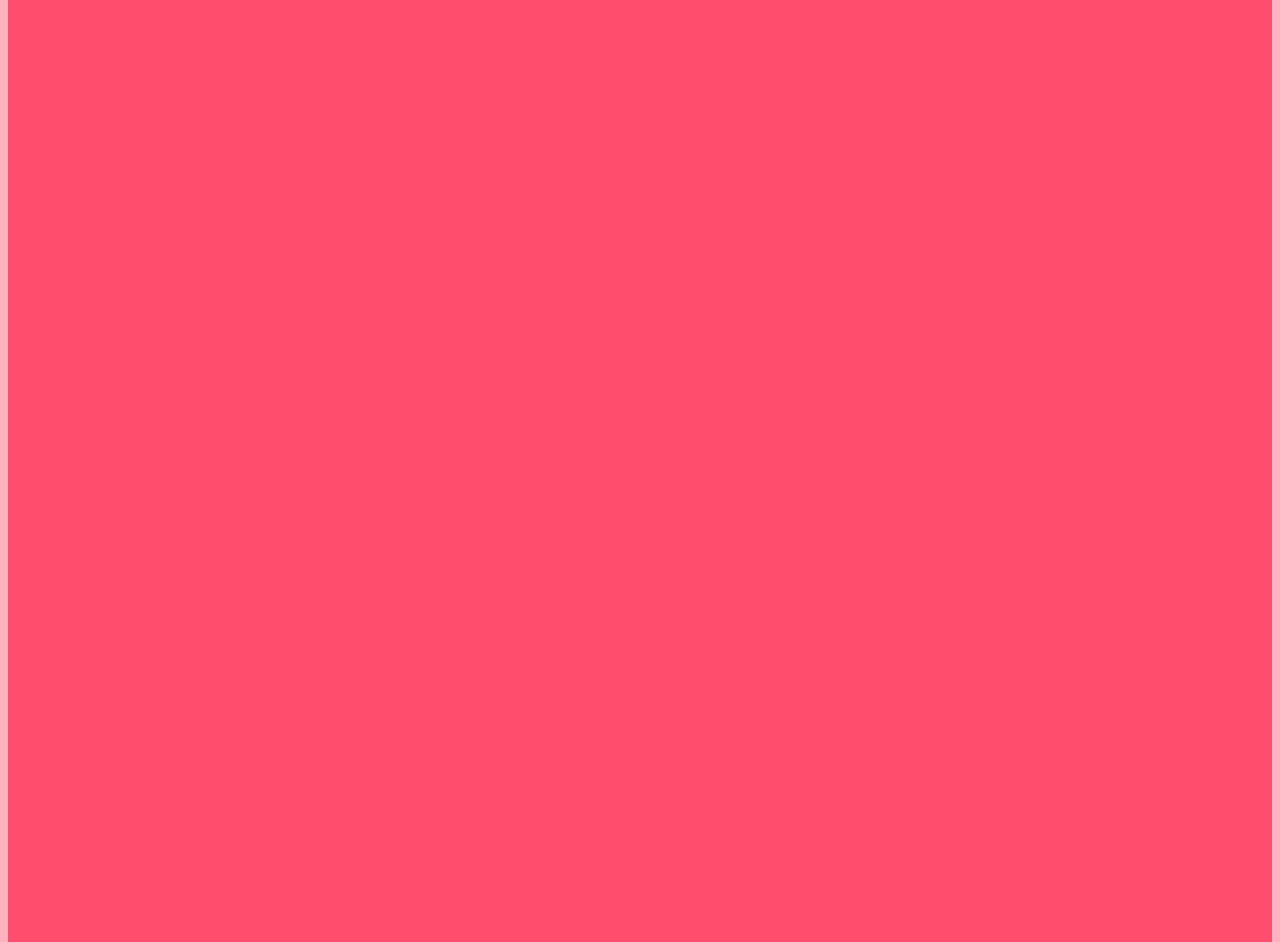
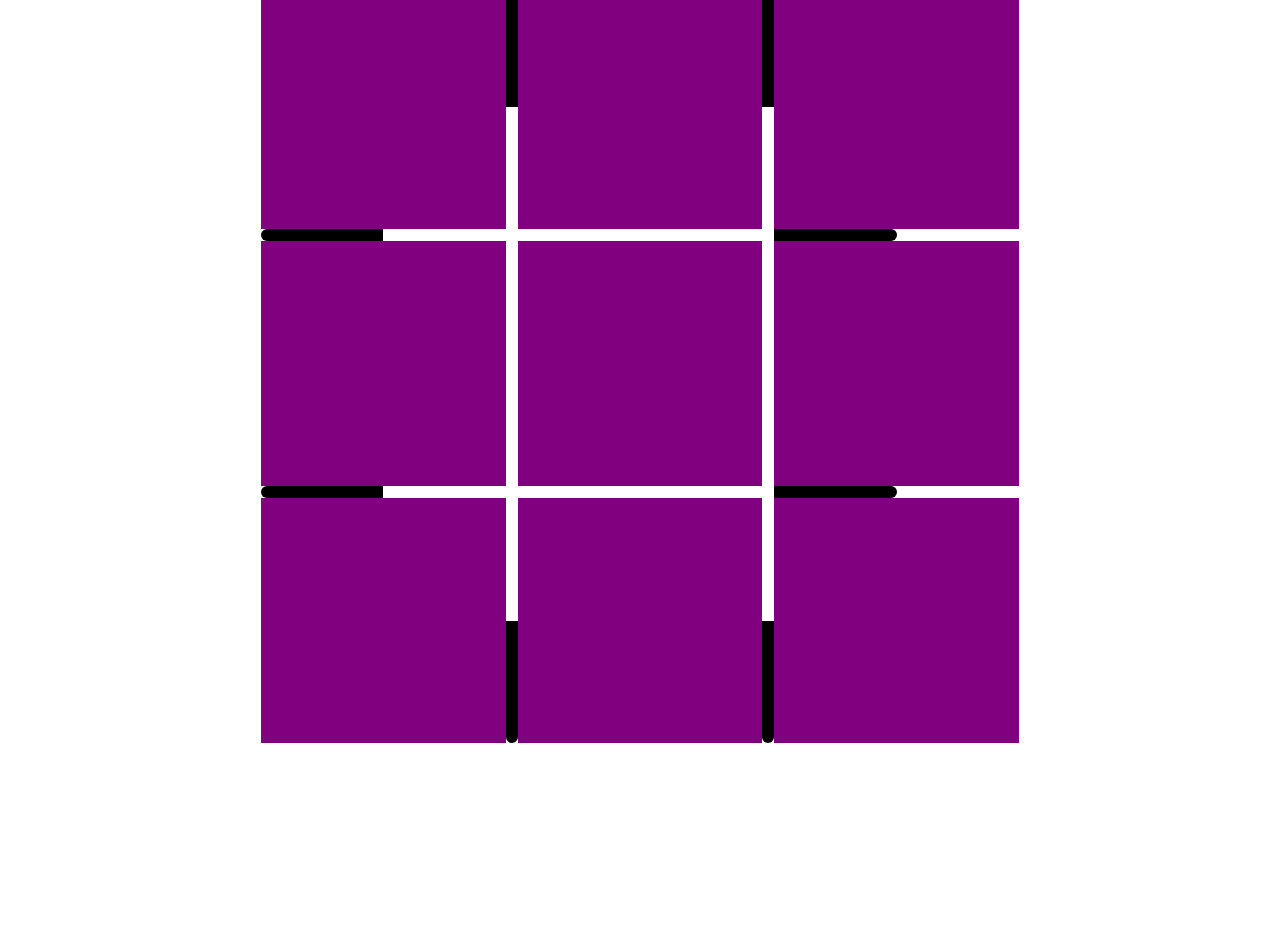
Before and after one commit to Fedele0/tris, a plain HTML site: page src/index.html in a window 1280 px wide. Shown: the part 198-1140 px from the top of the page. After the commit the page ends 949 px from the top, so only its background shows below. Drawn offline with Linux system fonts and the light colour scheme.

Commit message:
Update style.css

```diff
--- a/src/style.css
+++ b/src/style.css
@@ -1,28 +1,5 @@
-.grid-container{
-    display: grid;
-    grid-template-columns: 1fr 1fr 1fr;
-    background-color: black;
-    width: 35%;
-    grid-gap: 2px; ;
-    margin: 15% auto 0 auto;
-    border-color: black;
-    border-style: solid;
-    border-width: 2%;
-}
-.grid-item{
-    aspect-ratio: 1;
-    background-color: #ff4d6d;
-    position: relative;
-}
-body{
+.body{
     background-color: #ffb3c1;
-}
-.grid-item > span {
-    position: absolute;
-    top: 50%;
-    left: 50%;
-    transform: translateY(-50%) translateX(-50%);
-    font-size: 3em;
 }
 
 .container {
@@ -67,3 +44,55 @@ body{
   .giocatori_child_O{
       margin-right: 20%;
   }
+
+  #grid-container {
+    display: grid;
+    grid-template-columns: 1fr 12px 1fr 12px 1fr;
+    grid-template-rows: 1fr 12px 1fr 12px 1fr;
+    width: 60%;
+  /*   background-color: red; */
+    margin: 0 auto;
+  }
+
+  .board-item {
+    aspect-ratio: 1;
+    overflow: hidden;
+    background-color:purple;
+  }
+
+  .gap-item {
+  /*   background-color: orange; */
+    position: relative;
+  }
+
+  .gap-top > div {
+    background-color: black;
+    width: 100%;
+    height: 50%;
+    border-top-right-radius: 6px;
+    border-top-left-radius: 6px;
+  }
+
+  .gap-left > div {
+    background-color: black;
+    width: 50%;
+    height: 100%;
+    border-top-left-radius: 6px;
+    border-bottom-left-radius: 6px;
+  }
+  .gap-right > div {
+    background-color: black;
+    width: 50%;
+    height: 100%;
+    border-top-right-radius: 6px;
+    border-bottom-right-radius: 6px;
+  }
+  .gap-bottom > div {
+    position:absolute;
+    background-color: black;
+    width: 100%;
+    height: 50%;
+    border-bottom-right-radius: 6px;
+    border-bottom-left-radius: 6px;
+    bottom: 0;
+  }
```
